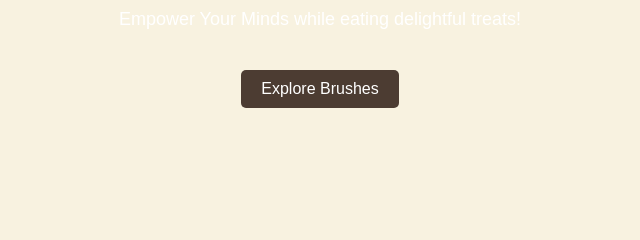
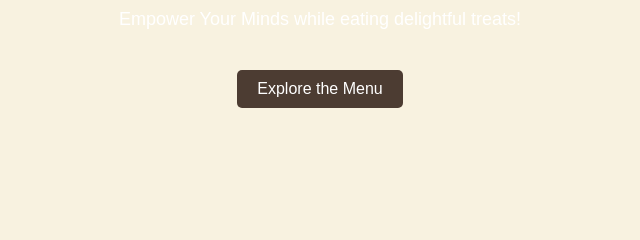
Before and after one commit to SunnyKimmy0621/TheDigitalBrushes, a plain HTML site: page index.html in a window 1280 px wide. Shown: the part 295-535 px from the top of the page, 320-960 px from the left. Drawn offline with Linux system fonts and the light colour scheme.

Commit message:
Update index.html

```diff
--- a/index.html
+++ b/index.html
@@ -24,7 +24,7 @@
     <section id="home" class="hero ">
         <h1>Welcome to the CozyCup Café</h1>
         <p>Empower Your Minds while eating delightful treats!</p>
-        <a href="#menu" class="cta-button">Explore Brushes</a>
+        <a href="#menu" class="cta-button">Explore the Menu</a>
     </section>
 
     <section id="menu" class="menu">
```
